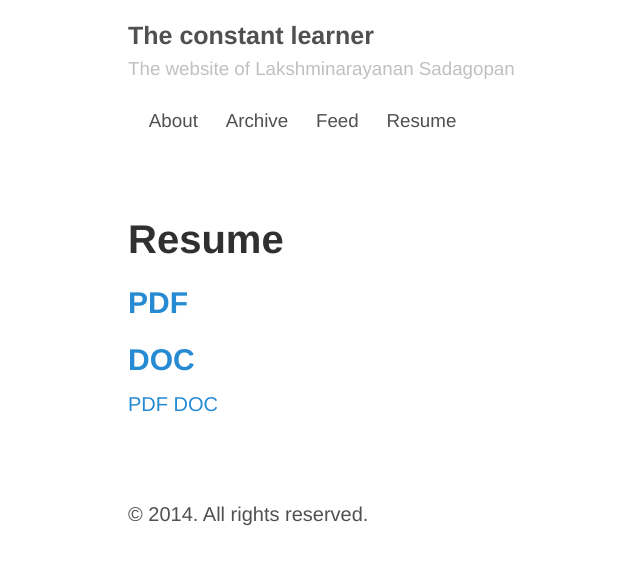
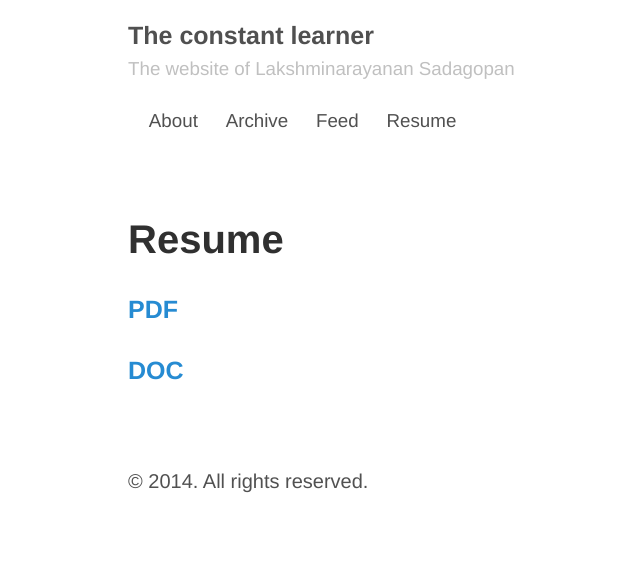
Before and after one commit to laxmynarain/laxmynarain.github.io, a Jekyll site: the page built from resume.md, in a window 1280 px wide. Shown: the top 565 px of the page, without its empty margins (152-792 px from the left). Built offline with Jekyll 4.4.1, drawn with Linux system fonts in a browser that asks for light colours; Markdown is read by kramdown in place of the engine named in the settings.

Commit message:
Added box resume

```diff
--- a/resume.md
+++ b/resume.md
@@ -2,9 +2,9 @@
 layout: page
 title:  Resume
 ---
-
-##[PDF]({{ site.url }}assets/lsadagopan.pdf)
-##[DOC]({{ site.url }}assets/lsadagopan.docx)
-
-[PDF](https://app.box.com/s/0seketx1fnz2i611hmaa)
-[DOC](https://app.box.com/s/12ans1l0nlc06nl0nyrl)
+<!--
+[PDF]({{ site.url }}assets/lsadagopan.pdf)
+[DOC]({{ site.url }}assets/lsadagopan.docx)
+-->
+###[PDF](https://app.box.com/s/0seketx1fnz2i611hmaa)
+###[DOC](https://app.box.com/s/12ans1l0nlc06nl0nyrl)
```
